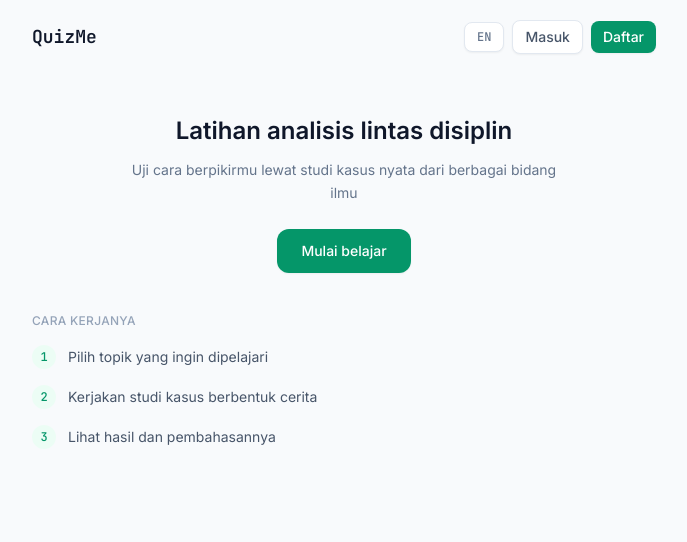
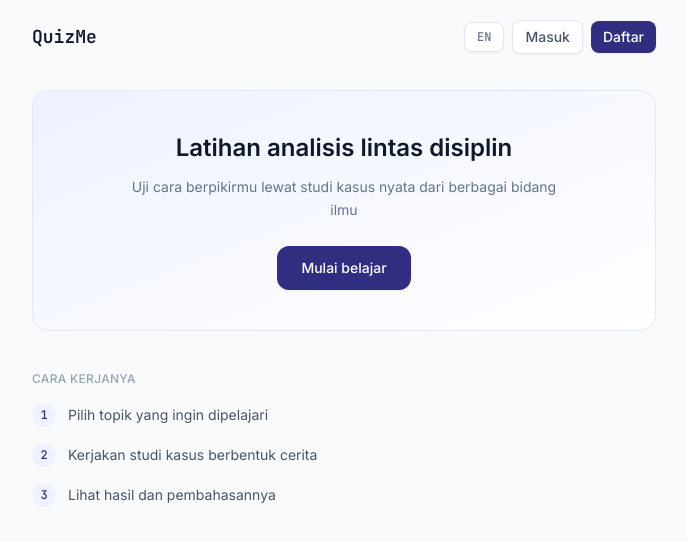
Before and after one commit to rioopr-beep/quizme, a Next.js app: page / in a window 1280 px wide. Shown: the top 542 px of the page, without its empty margins (296-983 px from the left). Built offline with nearby package versions, Linux system fonts and the light colour scheme; no server answers.

Commit message:
Update page.tsx

```diff
--- a/app/page.tsx
+++ b/app/page.tsx
@@ -87,34 +87,34 @@ export default function LandingPage(): JSX.Element {
             </Link>
             <Link
               href="/signup"
-              className="rounded-lg bg-emerald-600 px-3 py-1.5 text-sm font-medium text-white shadow-sm"
+              className="rounded-lg bg-indigo-900 px-3 py-1.5 text-sm font-medium text-white shadow-sm"
             >
               {copy.signup}
             </Link>
           </div>
         </header>
 
-        <section className="px-6 py-10 text-center">
+        <section className="mx-6 mt-4 rounded-2xl border border-indigo-100 bg-gradient-to-br from-indigo-50 to-white px-6 py-10 text-center">
           <h1 className="text-2xl font-semibold leading-snug text-slate-900">{copy.title}</h1>
           <p className="mx-auto mt-3 max-w-md text-sm leading-relaxed text-slate-500">
             {copy.subtitle}
           </p>
           <Link
             href="/signup"
-            className="mt-6 inline-block rounded-xl bg-emerald-600 px-6 py-3 text-sm font-medium text-white shadow-sm transition hover:bg-emerald-700"
+            className="mt-6 inline-block rounded-xl bg-indigo-900 px-6 py-3 text-sm font-medium text-white shadow-sm transition hover:bg-indigo-800"
           >
             {copy.cta}
           </Link>
         </section>
 
-        <section className="px-6 pb-16">
+        <section className="px-6 py-10">
           <p className="mb-4 text-xs font-medium uppercase tracking-wide text-slate-400">
             {copy.howItWorks}
           </p>
           <div className="flex flex-col gap-4">
             {[copy.step1, copy.step2, copy.step3].map((step, index) => (
               <div key={step} className="flex items-start gap-3">
-                <span className="flex h-6 w-6 flex-shrink-0 items-center justify-center rounded-full bg-emerald-50 font-mono text-xs font-medium text-emerald-600">
+                <span className="flex h-6 w-6 flex-shrink-0 items-center justify-center rounded-full bg-indigo-50 font-mono text-xs font-medium text-indigo-900">
                   {index + 1}
                 </span>
                 <p className="mt-0.5 text-sm text-slate-600">{step}</p>
```
